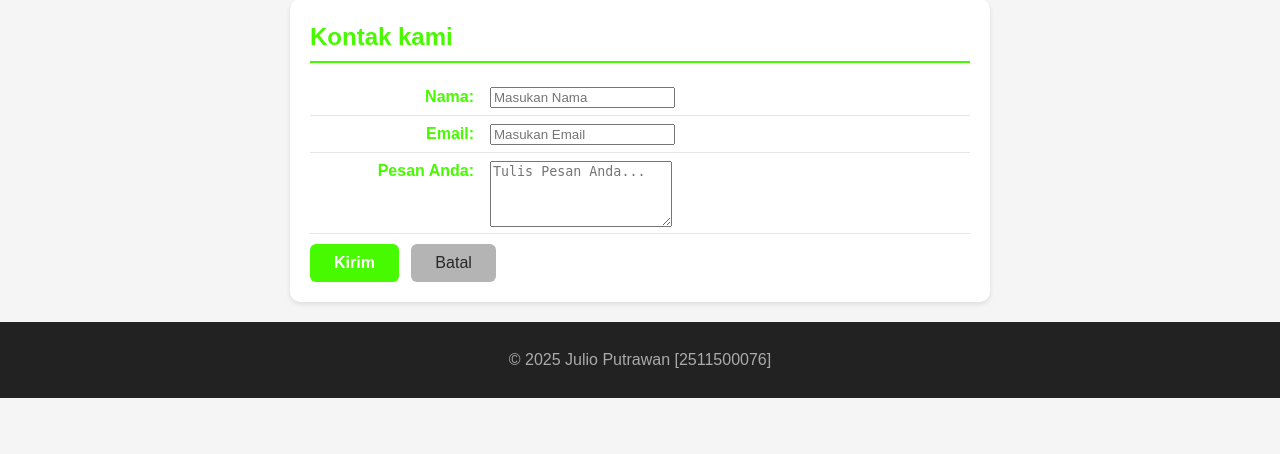
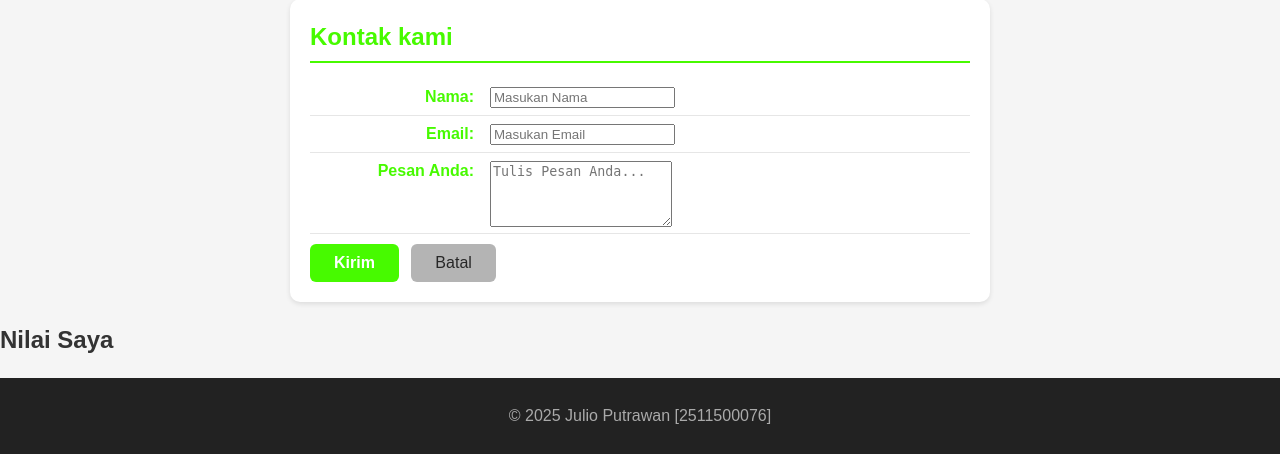
Before and after one commit to 2511500076-dev/2511500076-PWD-GB1J-2526O, a PHP site: page /pertemuan-06/index.php in a window 1280 px wide. Shown: the part 874-1328 px from the top of the page. Before the commit the page ends 1272 px from the top, so only its background shows below. Run offline with PHP 8.4, Linux system fonts and the light colour scheme.

Commit message:
update reamde.md

```diff
--- a/pertemuan-06/index.php
+++ b/pertemuan-06/index.php
@@ -128,6 +128,9 @@
             </form>
 
         </section>
+        <section id="ipk">
+            <h2>Nilai Saya</h2>
+        </section>
     </main>
     <footer>
         <p>&copy; 2025 Julio Putrawan [2511500076]</p>
```
Also changed, not shown: pertemuan-06/README.md.
